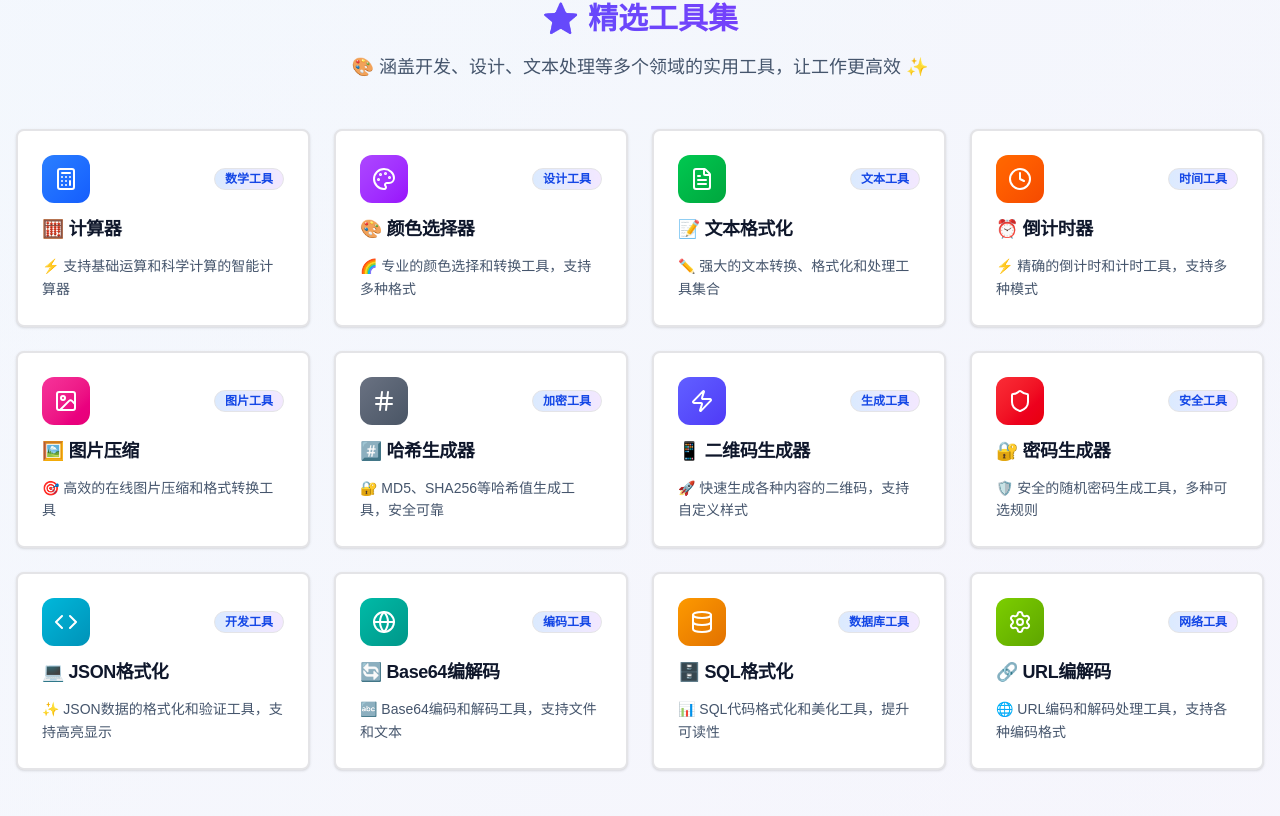
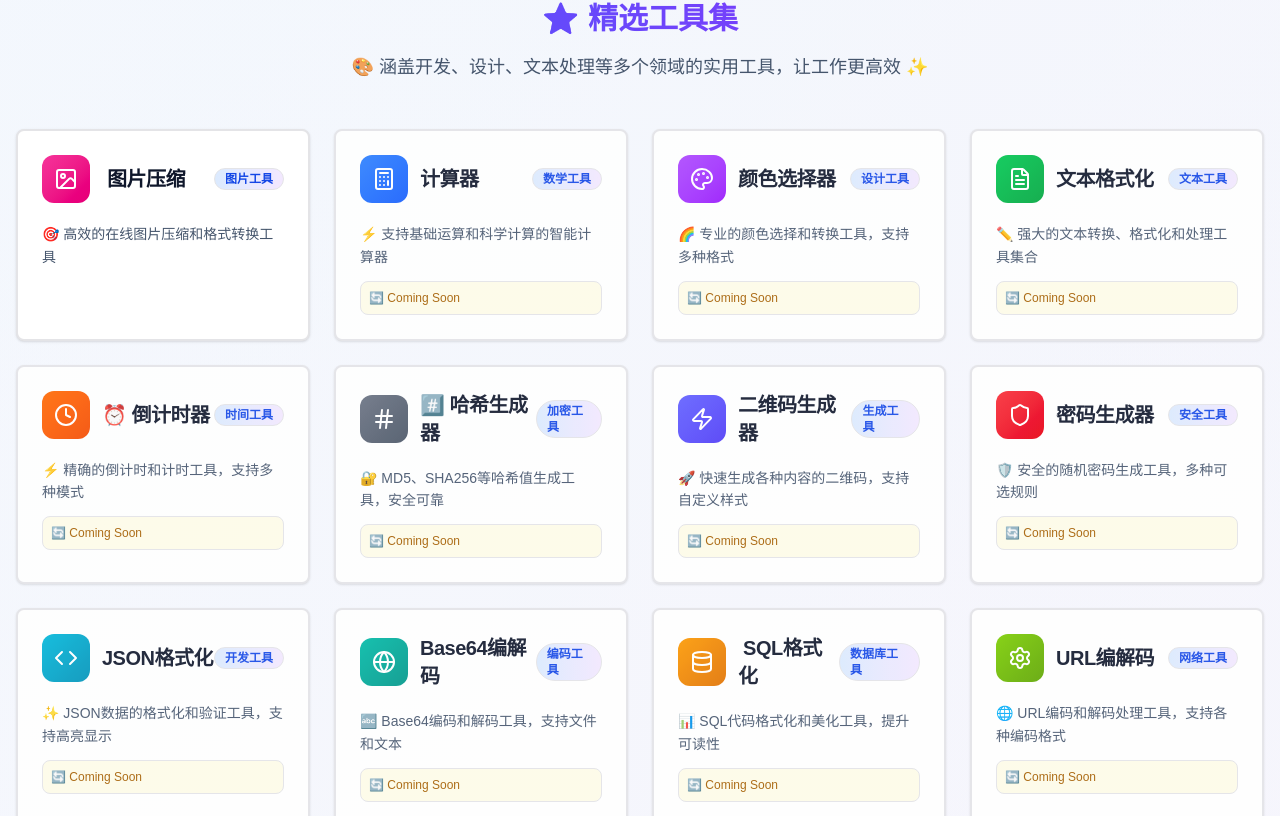
Before and after one commit to TayeShi/twinkle-tools-web, a Next.js app: page / in a window 1280 px wide. Shown: the part 644-1460 px from the top of the page. Built offline with nearby package versions, Linux system fonts and the light colour scheme.

Commit message:
feat(首页): 添加图片压缩工具卡片并实现工具列表排序
refactor(工具卡片): 提取ToolCard组件并优化样式
style(压缩引擎): 将quality变量改为const声明

```diff
--- a/app/page.tsx
+++ b/app/page.tsx
@@ -1,3 +1,5 @@
+'use client';
+
 import Link from "next/link";
 import { Card, CardContent, CardDescription, CardHeader, CardTitle } from "@/components/ui/card";
 import { Badge } from "@/components/ui/badge";
@@ -19,13 +21,24 @@ import {
 
 const tools = [
   {
+    title: "🖼️ 图片压缩",
+    description: "🎯 高效的在线图片压缩和格式转换工具",
+    icon: ImageIcon,
+    href: "/image-compressor",
+    badge: "图片工具",
+    color: "from-pink-500 to-pink-600",
+    emoji: "🖼️",
+    implemented: true
+  },
+  {
     title: "🧮 计算器",
     description: "⚡️ 支持基础运算和科学计算的智能计算器",
     icon: Calculator,
     href: "/calculator",
     badge: "数学工具",
     color: "from-blue-500 to-blue-600",
-    emoji: "🧮"
+    emoji: "🧮",
+    implemented: false
   },
   {
     title: "🎨 颜色选择器",
@@ -34,7 +47,8 @@ const tools = [
     href: "/color-picker",
     badge: "设计工具",
     color: "from-purple-500 to-purple-600",
-    emoji: "🎨"
+    emoji: "🎨",
+    implemented: false
   },
   {
     title: "📝 文本格式化",
@@ -43,7 +57,8 @@ const tools = [
     href: "/text-formatter",
     badge: "文本工具",
     color: "from-green-500 to-green-600",
-    emoji: "📝"
+    emoji: "📝",
+    implemented: false
   },
   {
     title: "⏰ 倒计时器",
@@ -52,16 +67,8 @@ const tools = [
     href: "/timer",
     badge: "时间工具",
     color: "from-orange-500 to-orange-600",
-    emoji: "⏰"
-  },
-  {
-    title: "🖼️ 图片压缩",
-    description: "🎯 高效的在线图片压缩和格式转换工具",
-    icon: ImageIcon,
-    href: "/image-compressor",
-    badge: "图片工具",
-    color: "from-pink-500 to-pink-600",
-    emoji: "🖼️"
+    emoji: "⏰",
+    implemented: false
   },
   {
     title: "#️⃣ 哈希生成器",
@@ -70,7 +77,8 @@ const tools = [
     href: "/hash-generator",
     badge: "加密工具",
     color: "from-gray-500 to-gray-600",
-    emoji: "#️⃣"
+    emoji: "#️⃣",
+    implemented: false
   },
   {
     title: "📱 二维码生成器",
@@ -79,7 +87,8 @@ const tools = [
     href: "/qr-code",
     badge: "生成工具",
     color: "from-indigo-500 to-indigo-600",
-    emoji: "📱"
+    emoji: "📱",
+    implemented: false
   },
   {
     title: "🔐 密码生成器",
@@ -88,7 +97,8 @@ const tools = [
     href: "/password-generator",
     badge: "安全工具",
     color: "from-red-500 to-red-600",
-    emoji: "🔐"
+    emoji: "🔐",
+    implemented: false
   },
   {
     title: "💻 JSON格式化",
@@ -97,7 +107,8 @@ const tools = [
     href: "/json-formatter",
     badge: "开发工具",
     color: "from-cyan-500 to-cyan-600",
-    emoji: "💻"
+    emoji: "💻",
+    implemented: false
   },
   {
     title: "🔄 Base64编解码",
@@ -106,7 +117,8 @@ const tools = [
     href: "/base64",
     badge: "编码工具",
     color: "from-teal-500 to-teal-600",
-    emoji: "🔄"
+    emoji: "🔄",
+    implemented: false
   },
   {
     title: "🗄️ SQL格式化",
@@ -115,7 +127,8 @@ const tools = [
     href: "/sql-formatter",
     badge: "数据库工具",
     color: "from-amber-500 to-amber-600",
-    emoji: "🗄️"
+    emoji: "🗄️",
+    implemented: false
   },
   {
     title: "🔗 URL编解码",
@@ -124,11 +137,19 @@ const tools = [
     href: "/url-encoder",
     badge: "网络工具",
     color: "from-lime-500 to-lime-600",
-    emoji: "🔗"
+    emoji: "🔗",
+    implemented: false
   }
 ];
 
 export default function Home() {
+  // 排序工具列表：已实现的工具排在前面
+  const sortedTools = [...tools].sort((a, b) => {
+    if (a.implemented && !b.implemented) return -1;
+    if (!a.implemented && b.implemented) return 1;
+    return 0;
+  });
+
   return (
     <div className="min-h-screen bg-gradient-to-br from-slate-50 to-slate-100 dark:from-slate-900 dark:to-slate-800">
       {/* Header */}
@@ -203,28 +224,43 @@ export default function Home() {
           </div>
 
           <div className="grid grid-cols-1 md:grid-cols-2 lg:grid-cols-3 xl:grid-cols-4 gap-6">
-            {tools.map((tool, index) => {
+            {sortedTools.map((tool, index) => {
               const IconComponent = tool.icon;
+
               return (
-                <Card key={index} className="group hover:shadow-xl transition-all duration-300 hover:-translate-y-2 cursor-pointer border-2 border-transparent hover:border-blue-200 dark:hover:border-purple-700">
+                <Card
+                  key={index}
+                  className={`group hover:shadow-xl transition-all duration-300 hover:-translate-y-2 cursor-pointer border-2 border-transparent hover:border-blue-200 dark:hover:border-purple-700 ${!tool.implemented ? 'opacity-90' : ''}`}
+                >
                   <Link href={tool.href}>
                     <CardHeader className="pb-3">
-                      <div className="flex items-center justify-between mb-3">
-                        <div className={`p-3 rounded-xl bg-gradient-to-br ${tool.color} bg-opacity-10 group-hover:bg-opacity-20 transition-all duration-300 group-hover:scale-110`}>
-                          <IconComponent className={`h-6 w-6 text-white`} />
+                      <div className="flex items-center justify-between mb-2">
+                        <div className="flex items-center space-x-3">
+                          <div className={`p-3 rounded-xl bg-gradient-to-br ${tool.color} bg-opacity-10 group-hover:bg-opacity-20 transition-all duration-300 group-hover:scale-110`}>
+                            <IconComponent className={`h-6 w-6 text-white`} />
+                          </div>
+                          <CardTitle className="text-xl font-bold text-slate-900 dark:text-slate-100 group-hover:text-transparent group-hover:bg-clip-text group-hover:bg-gradient-to-r group-hover:from-blue-600 group-hover:to-purple-600 dark:group-hover:from-blue-400 dark:group-hover:to-purple-400">
+                            {tool.title.replace(/^[\u{1F000}-\u{1FFFF}]/u, '')}
+                          </CardTitle>
                         </div>
-                        <Badge variant="secondary" className="text-xs bg-gradient-to-r from-blue-100 to-purple-100 text-blue-700 dark:from-blue-900 dark:to-purple-900 dark:text-blue-300">
-                          {tool.badge}
-                        </Badge>
+                        <div className="flex items-center space-x-2">
+                          <Badge variant="secondary" className="text-xs bg-gradient-to-r from-blue-100 to-purple-100 text-blue-700 dark:from-blue-900 dark:to-purple-900 dark:text-blue-300">
+                            {tool.badge}
+                          </Badge>
+                        </div>
                       </div>
-                      <CardTitle className="text-lg font-semibold text-slate-900 dark:text-slate-100 group-hover:text-transparent group-hover:bg-clip-text group-hover:bg-gradient-to-r group-hover:from-blue-600 group-hover:to-purple-600 dark:group-hover:from-blue-400 dark:group-hover:to-purple-400">
-                        {tool.title}
-                      </CardTitle>
                     </CardHeader>
                     <CardContent>
                       <CardDescription className="text-sm text-slate-600 dark:text-slate-400 leading-relaxed">
                         {tool.description}
                       </CardDescription>
+                      {!tool.implemented && (
+                        <div className="mt-3 p-2 rounded-lg bg-yellow-50 dark:bg-yellow-950/50 border border-yellow-200 dark:border-yellow-800">
+                          <p className="text-xs text-yellow-700 dark:text-yellow-400 font-medium">
+                            🔄 Coming Soon
+                          </p>
+                        </div>
+                      )}
                     </CardContent>
                   </Link>
                 </Card>
--- /dev/null
+++ b/components/ToolCard.tsx
@@ -0,0 +1,61 @@
+'use client';
+
+import React from 'react';
+import { Card, CardContent, CardHeader, CardTitle, CardDescription } from './ui/card';
+import { Badge } from './ui/badge';
+import Link from 'next/link';
+import { cn } from '@/lib/utils';
+
+interface ToolCardProps {
+  title: string;
+  description: string;
+  icon: React.ElementType;
+  href: string;
+  badge: string;
+  color: string;
+  emoji: string;
+  implemented: boolean;
+}
+
+export function ToolCard({ title, description, icon: IconComponent, href, badge, color, emoji, implemented }: ToolCardProps) {
+  return (
+    <Card
+      className={cn(
+        'group hover:shadow-xl transition-all duration-300 hover:-translate-y-2 cursor-pointer border-2 border-transparent hover:border-blue-200 dark:hover:border-purple-700',
+        !implemented && 'opacity-90'
+      )}
+    >
+      <Link href={href}>
+        <CardHeader className="pb-3">
+          <div className="flex items-center justify-between mb-2">
+            <div className="flex items-center space-x-3">
+              <div className={`p-3 rounded-xl bg-gradient-to-br ${color} bg-opacity-10 group-hover:bg-opacity-20 transition-all duration-300 group-hover:scale-110`}>
+                <IconComponent className={`h-6 w-6 text-white`} />
+              </div>
+              <CardTitle className="text-xl font-bold text-slate-900 dark:text-slate-100 group-hover:text-transparent group-hover:bg-clip-text group-hover:bg-gradient-to-r group-hover:from-blue-600 group-hover:to-purple-600 dark:group-hover:from-blue-400 dark:group-hover:to-purple-400">
+                {title.replace(/^[\u{1F000}-\u{1FFFF}]/u, '')}
+              </CardTitle>
+            </div>
+            <div className="flex items-center space-x-2">
+              <Badge variant="secondary" className="text-xs bg-gradient-to-r from-blue-100 to-purple-100 text-blue-700 dark:from-blue-900 dark:to-purple-900 dark:text-blue-300">
+                {badge}
+              </Badge>
+            </div>
+          </div>
+        </CardHeader>
+        <CardContent>
+          <CardDescription className="text-sm text-slate-600 dark:text-slate-400 leading-relaxed">
+            {description}
+          </CardDescription>
+          {!implemented && (
+            <div className="mt-3 p-2 rounded-lg bg-yellow-50 dark:bg-yellow-950/50 border border-yellow-200 dark:border-yellow-800">
+              <p className="text-xs text-yellow-700 dark:text-yellow-400 font-medium">
+                🔄 Coming Soon
+              </p>
+            </div>
+          )}
+        </CardContent>
+      </Link>
+    </Card>
+  );
+}
--- a/modules/image-compressor/domain/CompressionEngine.ts
+++ b/modules/image-compressor/domain/CompressionEngine.ts
@@ -204,7 +204,7 @@ export class BrowserCompressionEngine implements CompressionEngine {
   ): Promise<Blob> {
     return new Promise((resolve, reject) => {
       const mimeType = `image/${config.outputFormat}`;
-      let quality = config.quality !== undefined ? config.quality / 100 : 0.8;
+      const quality = config.quality !== undefined ? config.quality / 100 : 0.8;
 
       // JPEG 和 WebP 支持质量参数
       if (config.outputFormat !== 'png') {
```
